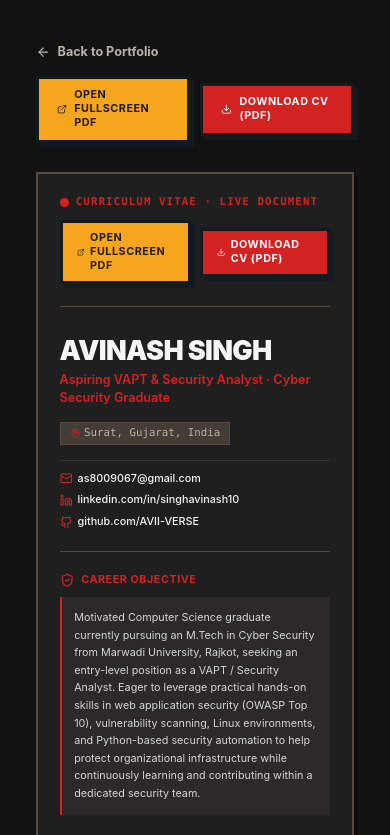
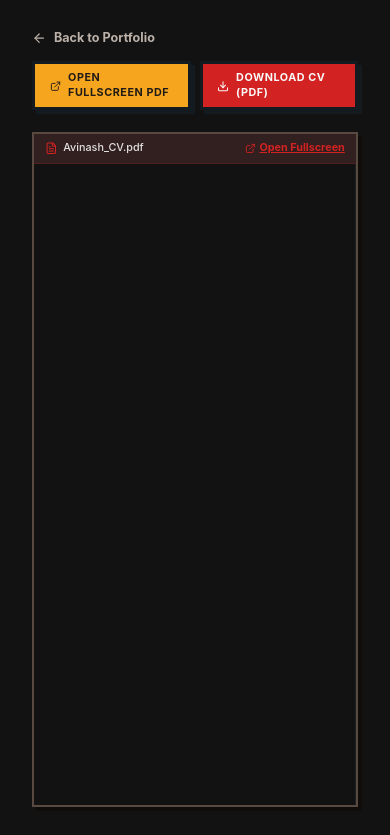
Before and after one commit to AVII-VERSE/avi-portfolio, a React (Vite) app: page /resume in a window 390 px wide. Shown: the top 835 px of the page. Built offline with nearby package versions, Linux system fonts and the light colour scheme.

Commit message:
fix(resume): replace UI/UX mock card with real PDF viewer and fix mobile view preview

```diff
--- a/src/components/portfolio/AboutSection.tsx
+++ b/src/components/portfolio/AboutSection.tsx
@@ -15,7 +15,11 @@ import { Link } from "react-router-dom";
 import { Reveal } from "@/components/animations/Reveal";
 import SecurityIllustration from "./SecurityIllustration";
 
-const AboutSection = () => {
+interface AboutSectionProps {
+  onResumeClick?: () => void;
+}
+
+const AboutSection = ({ onResumeClick }: AboutSectionProps) => {
   const interests = [
     {
       icon: Brain,
@@ -93,12 +97,19 @@ const AboutSection = () => {
               </div>
 
               <div className="mt-8 flex flex-wrap items-center justify-between gap-4">
-                <Link to="/resume">
-                  <button className="neobrutalist-button neobrutalist-button-primary px-6 py-2.5 flex items-center gap-2 group">
-                    <Download className="w-4 h-4 transition-transform group-hover:translate-y-0.5" />
-                    <span className="relative z-10">View Resume</span>
-                  </button>
-                </Link>
+                <button
+                  onClick={() => {
+                    if (onResumeClick) {
+                      onResumeClick();
+                    } else {
+                      window.open(`${import.meta.env.BASE_URL}Avinash_CV.pdf`, "_blank");
+                    }
+                  }}
+                  className="neobrutalist-button neobrutalist-button-primary px-6 py-2.5 flex items-center gap-2 group"
+                >
+                  <Download className="w-4 h-4 transition-transform group-hover:translate-y-0.5 relative z-10" />
+                  <span className="relative z-10">View Resume (PDF)</span>
+                </button>
               </div>
             </div>
           </Reveal>
--- a/src/components/portfolio/Portfolio.tsx
+++ b/src/components/portfolio/Portfolio.tsx
@@ -68,7 +68,7 @@ const Portfolio = () => {
 
       <main className="container mx-auto px-4 sm:px-6 lg:px-8 max-w-screen-xl">
         <HeroSection onSectionClick={scrollToSection} />
-        <AboutSection />
+        <AboutSection onResumeClick={() => setIsResumeModalOpen(true)} />
         <SkillsSection />
         <ExperienceSection />
         <ProjectsSection />
--- a/src/components/portfolio/ResumeModal.tsx
+++ b/src/components/portfolio/ResumeModal.tsx
@@ -78,7 +78,7 @@ const ResumeModal: React.FC<ResumeModalProps> = ({ isOpen, onClose }) => {
                   href={pdfSrc}
                   target="_blank"
                   rel="noopener noreferrer"
-                  className="hidden sm:inline-flex neobrutalist-button neobrutalist-button-secondary px-3.5 py-1.5 text-xs items-center gap-1.5"
+                  className="inline-flex neobrutalist-button neobrutalist-button-secondary px-2.5 sm:px-3.5 py-1.5 text-xs items-center gap-1.5"
                   title="Open in new tab"
                 >
                   <ExternalLink className="w-3.5 h-3.5 relative z-10" />
@@ -106,11 +106,23 @@ const ResumeModal: React.FC<ResumeModalProps> = ({ isOpen, onClose }) => {
             </div>
 
             {/* Modal Body: Full-Height PDF Viewer */}
-            <div className="flex-1 w-full min-h-0 bg-muted/20 relative">
+            <div className="flex-1 w-full min-h-0 bg-muted/20 relative flex flex-col">
+              <div className="sm:hidden px-3 py-1.5 bg-primary/10 border-b border-primary/20 flex items-center justify-between text-xs shrink-0">
+                <span className="text-foreground/90 font-medium">Avinash_CV.pdf</span>
+                <a
+                  href={pdfSrc}
+                  target="_blank"
+                  rel="noopener noreferrer"
+                  className="text-primary font-bold underline flex items-center gap-1"
+                >
+                  <ExternalLink className="w-3 h-3" />
+                  Open Fullscreen
+                </a>
+              </div>
               <iframe
                 title="Avinash Singh CV"
                 src={`${pdfSrc}#view=FitH`}
-                className="w-full h-full border-0 block"
+                className="w-full h-full border-0 block flex-1"
               />
             </div>
           </motion.div>
--- a/src/pages/Resume.tsx
+++ b/src/pages/Resume.tsx
@@ -1,16 +1,15 @@
 import React from "react";
 import { Link } from "react-router-dom";
-import { ArrowLeft, Download, ExternalLink, Globe } from "lucide-react";
-import CvCard from "@/components/portfolio/CvCard";
+import { ArrowLeft, Download, ExternalLink, Globe, FileText } from "lucide-react";
 
 const Resume: React.FC = () => {
   const pdfSrc = `${import.meta.env.BASE_URL}Avinash_CV.pdf`;
 
   return (
-    <section className="min-h-screen py-12 sm:py-16 px-4 bg-background">
+    <section className="min-h-screen py-8 sm:py-12 px-3 sm:px-6 bg-background">
       <div className="container mx-auto max-w-5xl">
         {/* Top Header Controls */}
-        <div className="flex flex-col sm:flex-row items-start sm:items-center justify-between gap-4 mb-8">
+        <div className="flex flex-col sm:flex-row items-start sm:items-center justify-between gap-4 mb-6">
           <Link
             to="/"
             className="inline-flex items-center gap-2 text-sm font-bold text-muted-foreground hover:text-primary transition-colors"
@@ -19,12 +18,12 @@ const Resume: React.FC = () => {
             <span>Back to Portfolio</span>
           </Link>
 
-          <div className="flex items-center gap-3 w-full sm:w-auto">
+          <div className="flex items-center gap-2.5 w-full sm:w-auto">
             <a
               href={pdfSrc}
               target="_blank"
               rel="noopener noreferrer"
-              className="flex-1 sm:flex-none neobrutalist-button neobrutalist-button-secondary px-5 py-2.5 text-xs inline-flex items-center justify-center gap-2"
+              className="flex-1 sm:flex-none neobrutalist-button neobrutalist-button-secondary px-4 py-2 text-xs inline-flex items-center justify-center gap-2"
             >
               <ExternalLink className="w-4 h-4 relative z-10" />
               <span className="relative z-10 font-bold">Open Fullscreen PDF</span>
@@ -33,7 +32,7 @@ const Resume: React.FC = () => {
             <a
               href={pdfSrc}
               download="Avinash_Singh_CV.pdf"
-              className="flex-1 sm:flex-none neobrutalist-button neobrutalist-button-primary px-5 py-2.5 text-xs inline-flex items-center justify-center gap-2"
+              className="flex-1 sm:flex-none neobrutalist-button neobrutalist-button-primary px-4 py-2 text-xs inline-flex items-center justify-center gap-2"
             >
               <Download className="w-4 h-4 relative z-10" />
               <span className="relative z-10 font-bold">Download CV (PDF)</span>
@@ -41,8 +40,31 @@ const Resume: React.FC = () => {
           </div>
         </div>
 
-        {/* Clean, Full-Feature CV Card (No clunky browser PDF viewer / iframe) */}
-        <CvCard showActions={true} />
+        {/* Real PDF Resume Viewer Container */}
+        <div className="w-full h-[80vh] sm:h-[84vh] bg-card border-2 border-border shadow-brutal flex flex-col overflow-hidden">
+          {/* Mobile Helper Bar */}
+          <div className="sm:hidden px-3 py-2 bg-primary/10 border-b border-primary/20 flex items-center justify-between text-xs">
+            <span className="text-foreground/90 font-medium flex items-center gap-1.5">
+              <FileText className="w-3.5 h-3.5 text-primary" />
+              Avinash_CV.pdf
+            </span>
+            <a
+              href={pdfSrc}
+              target="_blank"
+              rel="noopener noreferrer"
+              className="text-primary font-bold underline flex items-center gap-1"
+            >
+              <ExternalLink className="w-3 h-3" />
+              Open Fullscreen
+            </a>
+          </div>
+
+          <iframe
+            title="Avinash Singh CV"
+            src={`${pdfSrc}#view=FitH`}
+            className="w-full h-full border-0 block flex-1"
+          />
+        </div>
 
         {/* Footer Note */}
         <div className="mt-8 text-center text-xs text-muted-foreground flex items-center justify-center gap-2 font-mono">
```
